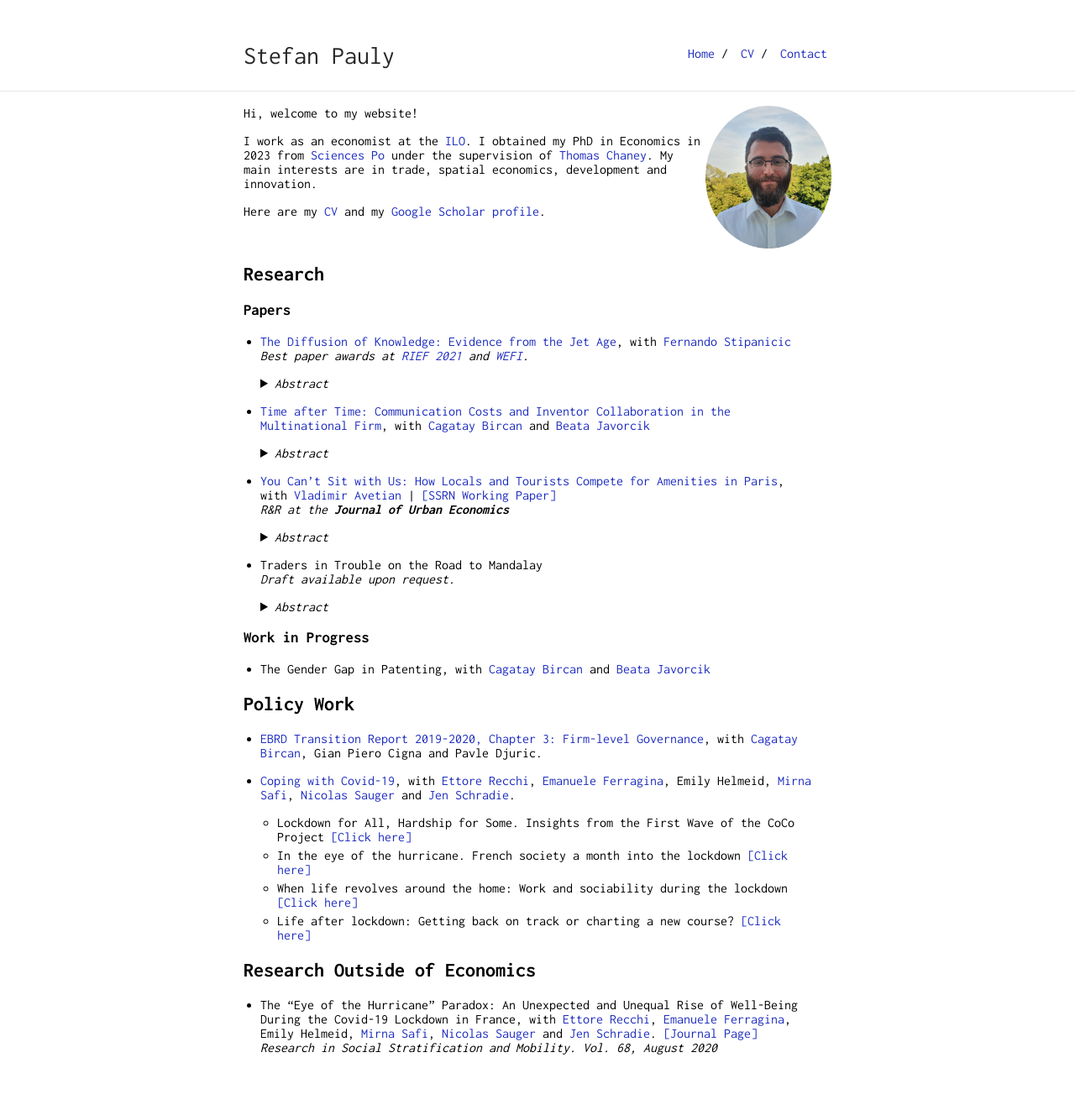
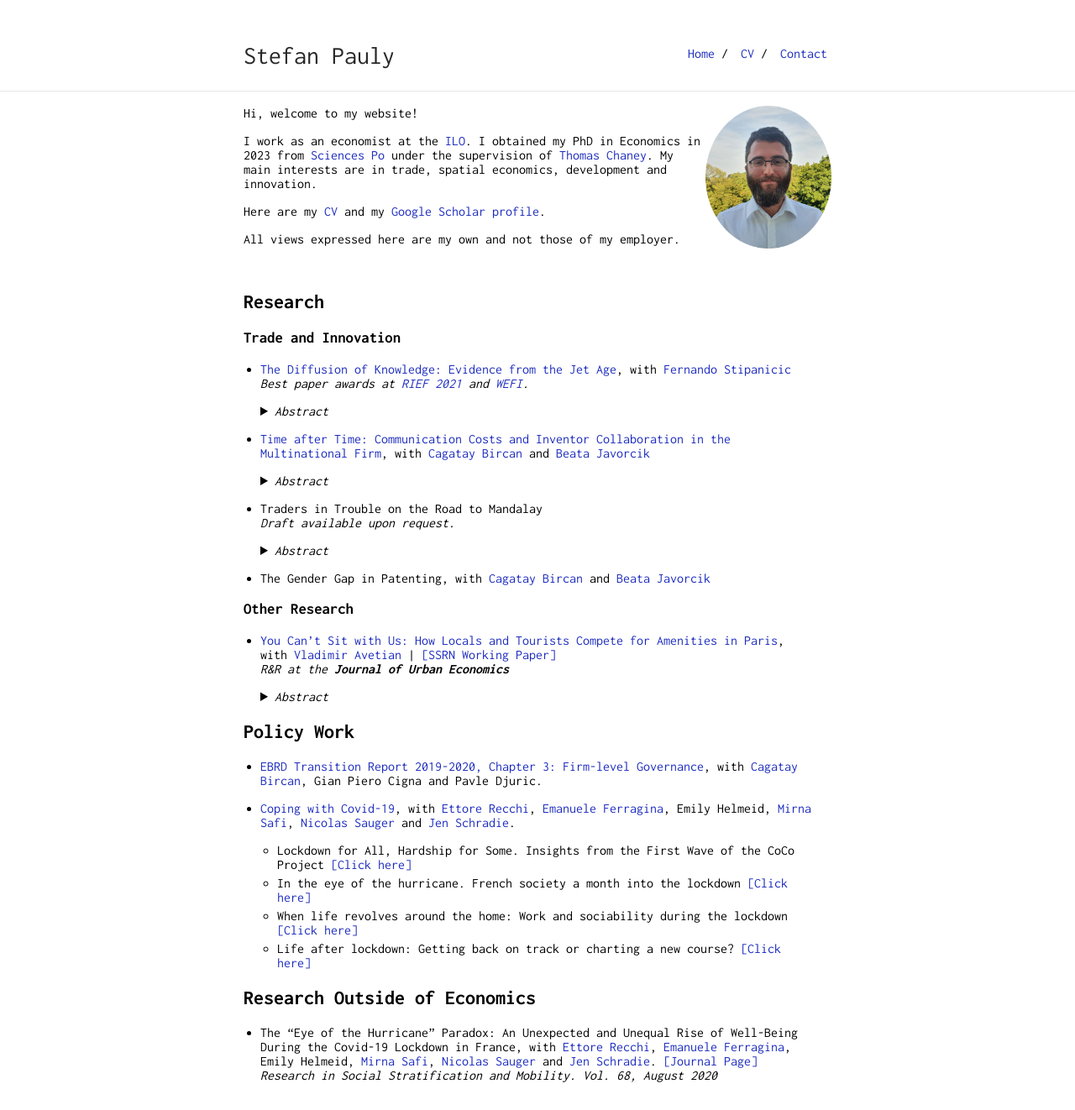
Before and after one commit to paustefa/paustefa.github.io, a Jekyll site: the page built from index.md, in a window 1280 px wide. Shown: the whole page at 84% size. Built offline with Jekyll 4.4.1, drawn with Linux system fonts in a browser that asks for light colours; before the commit the page ends 1289 px from its top, so only the background shows below that.

Commit message:
Update index.md

```diff
--- a/index.md
+++ b/index.md
@@ -10,11 +10,13 @@ I work as an economist at the [ILO](https://www.ilo.org/global/lang--en/index.ht
 
 Here are my [CV](CV_Pauly.pdf) and my [Google Scholar profile](https://scholar.google.com/citations?user=AG-9fPYAAAAJ&hl=fr).
 
+All views expressed here are my own and not those of my employer.
+
 &nbsp;
 
 ## Research
 
-### Papers
+### Trade and Innovation
 
 - [The Diffusion of Knowledge: Evidence from the Jet Age](https://fernandostipanicic.github.io/files/jmp.pdf), with [Fernando Stipanicic](https://fernandostipanicic.github.io/)\
 	_Best paper awards at [RIEF 2021](https://sites.google.com/site/riefnetwork) and [WEFI](https://www.workshop-efi.com/student-workshop)._
@@ -54,15 +56,6 @@ inventors respond more than their most successful peers.
     </p>
     </details>
 
-- [You Can't Sit with Us: How Locals and Tourists Compete for Amenities in Paris](tourism.pdf), with [Vladimir Avetian](https://vladimir-avetian.github.io/) | [[SSRN Working Paper]](https://papers.ssrn.com/sol3/papers.cfm?abstract_id=4585524)\
-	_R&R at the **Journal of Urban Economics**_
-
-
-    <details><summary> <i>Abstract</i> </summary>
-    <p align="justify">
-Tourism in cities creates social interactions among people from distant cultures within limited space. How does the influx of tourists affect locals’ satisfaction with amenities? Using data on restaurant reviews, we construct a panel of tourist presence in Paris. Based on two unanticipated drops in tourism – the November 2015 terrorist attack and the COVID-19 pandemic – we document that tourism reduces Parisians’ satisfaction with restaurants. We find that social frictions, like xenophobia towards tourists, drive our results. As tourist numbers declined, explicit complaints about tourists in reviews decreased, while other complaints remained unaffected. Locals are least satisfied with dining among tourists from countries with weak social ties to France. Tourists are not affected by the presence of other tourists.
-    </p>
-    </details>
 
 
 
@@ -85,9 +78,20 @@ are the most resilient. Overall, this suggests that the risk of losing shipments
     </p>
     </details>
 
-### Work in Progress
+- The Gender Gap in Patenting, with [Cagatay Bircan](http://cagataybircan.com/) and [Beata Javorcik](http://users.ox.ac.uk/~econ0247/)
 
-- The Gender Gap in Patenting, with [Cagatay Bircan](http://cagataybircan.com/) and [Beata Javorcik](http://users.ox.ac.uk/~econ0247/)
+### Other Research
+
+- [You Can't Sit with Us: How Locals and Tourists Compete for Amenities in Paris](tourism.pdf), with [Vladimir Avetian](https://vladimir-avetian.github.io/) | [[SSRN Working Paper]](https://papers.ssrn.com/sol3/papers.cfm?abstract_id=4585524)\
+	_R&R at the **Journal of Urban Economics**_
+
+
+    <details><summary> <i>Abstract</i> </summary>
+    <p align="justify">
+Tourism in cities creates social interactions among people from distant cultures within limited space. How does the influx of tourists affect locals’ satisfaction with amenities? Using data on restaurant reviews, we construct a panel of tourist presence in Paris. Based on two unanticipated drops in tourism – the November 2015 terrorist attack and the COVID-19 pandemic – we document that tourism reduces Parisians’ satisfaction with restaurants. We find that social frictions, like xenophobia towards tourists, drive our results. As tourist numbers declined, explicit complaints about tourists in reviews decreased, while other complaints remained unaffected. Locals are least satisfied with dining among tourists from countries with weak social ties to France. Tourists are not affected by the presence of other tourists.
+    </p>
+    </details>
+
 
 
 ## Policy Work
```
